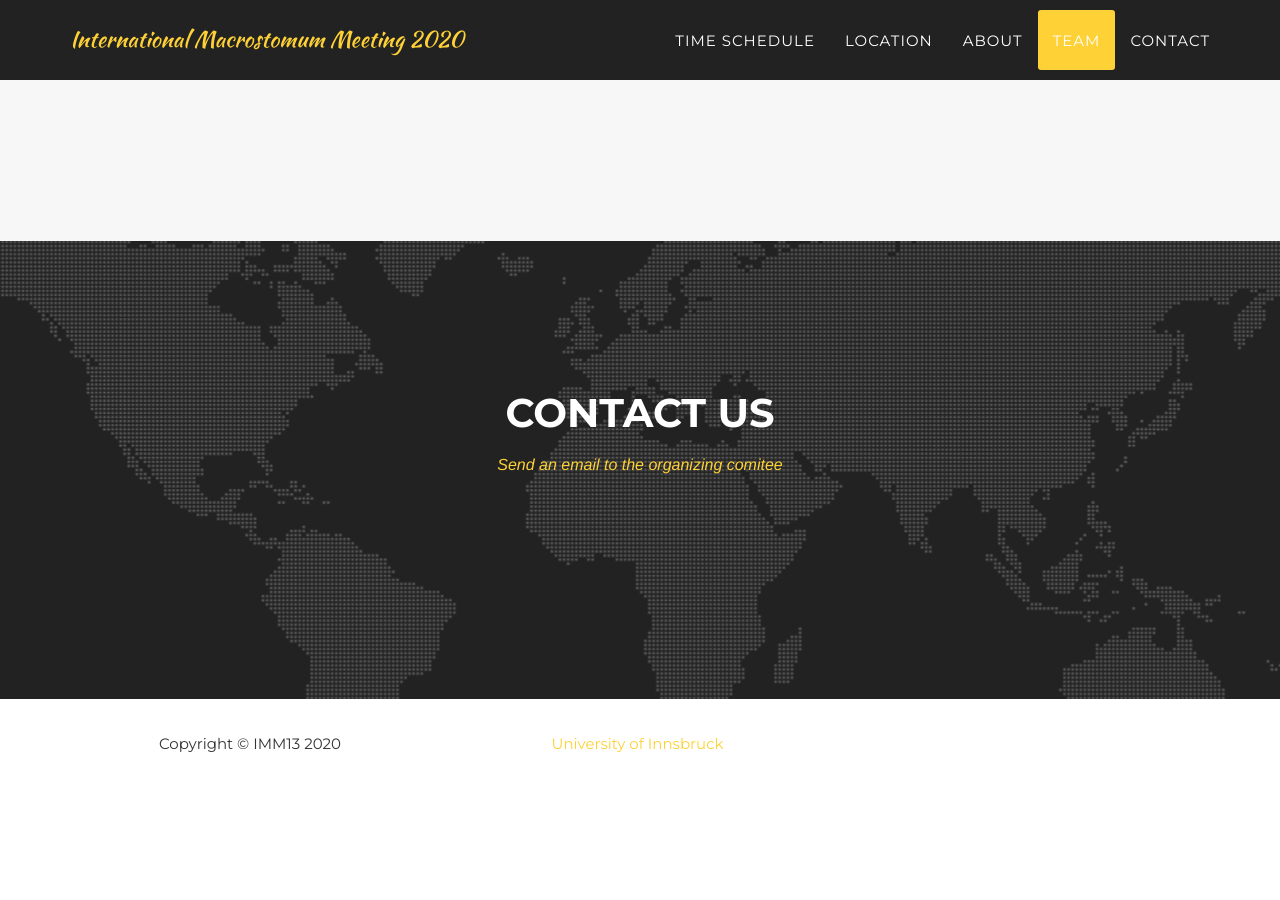
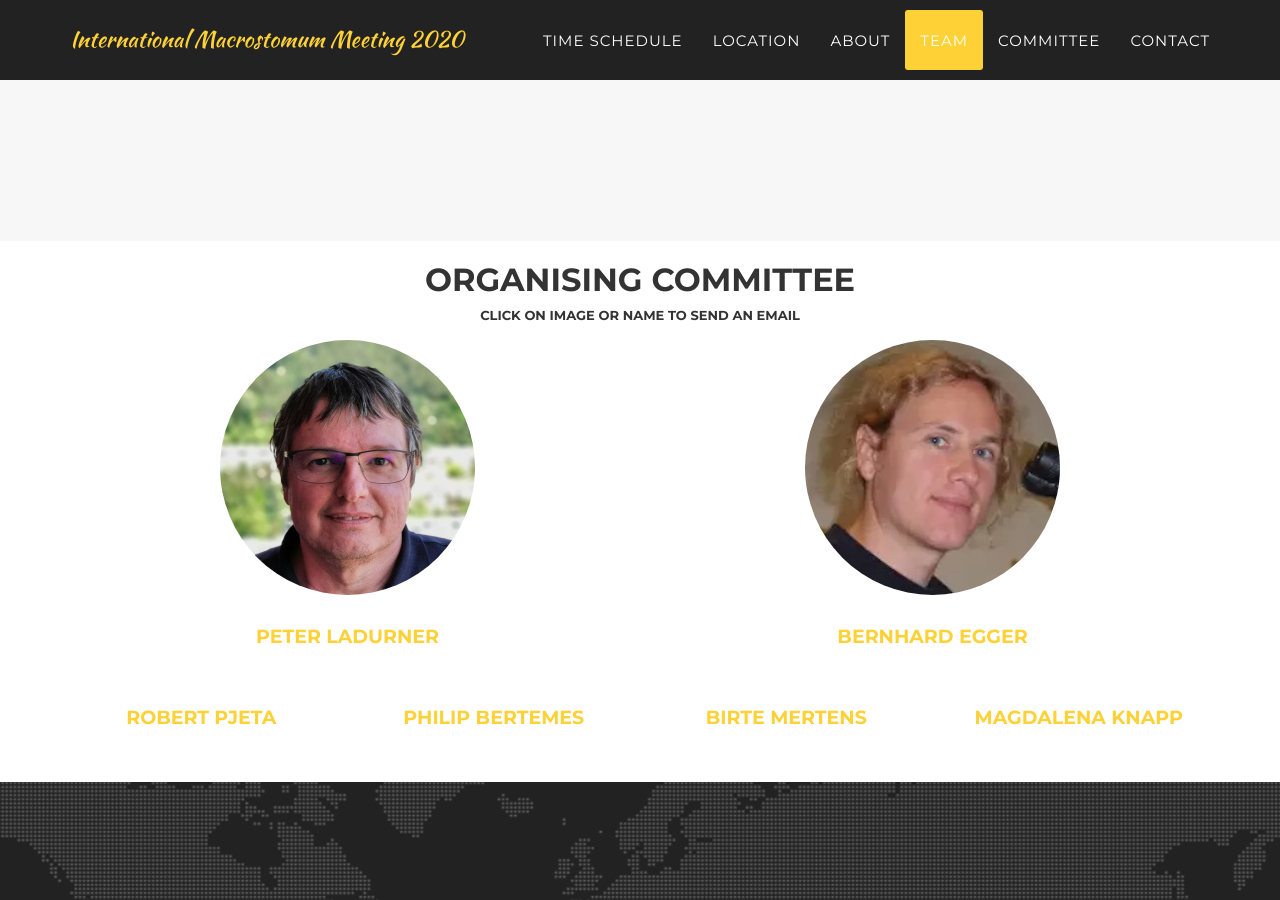
Before and after one commit to IMM13/IMM13.github.io, a Jekyll site: the page built from index.html, in a window 1280 px wide and 900 px high, scrolled down 5869 px. Built offline with Jekyll 4.4.1, drawn with Linux system fonts in a browser that asks for light colours; some web fonts are replaced; before the commit the page ends 6658 px from its top, so only the background shows below that.

Commit message:
added organising committee section

```diff
--- a/_includes/clients.html
+++ b/_includes/clients.html
@@ -1,27 +1,54 @@
 <!-- Clients Aside -->
-    <aside class="clients">
-<!--        <div class="container">
+    <aside id="clients">
+        <div class="container">
+            <div class="row justify-content-center">
+                <div class="col-lg-12 text-center">
+        <h2 class="section-heading">Organising committee</h2>
+        <h6>Click on image or name to send an email</h6>
+                </div>
+        </div>
             <div class="row">
+                <div class="col-sm-6">
+                <div class="team-member text-center">
+                        <a href="mailto:peter.ladurner@uibk.ac.at"><img src="img/team/Pete.jpg" class="img-responsive img-circle">
+                         <h4> PETER LADURNER </h4> </a>
+
+                </div>
+                </div>
+                <div class="team-member text-center">
+                <div class="col-sm-6">
+                        <a href="mailto:bernhard.egger@uibk.ac.at"><img src="img/team/Bernhard.jpg" class="img-responsive img-circle">
+                        <h4> BERNHARD EGGER </h4> </a>
+
+                </div>
+                </div>
+            </div>
+
+
+
+
+            <div class="row text-center">
                 <div class="col-md-3 col-sm-6">
-                    <a href="#">
-                        <img src="img/logos/envato.jpg" class="img-responsive img-centered" alt="">
-                    </a>
+                         <a href="mailto:robert.pjeta@uibk.ac.at"><h4> Robert Pjeta </h4></a>
+                 </div>
+                <div class="col-md-3 col-sm-6">
+                           <a href="mailto:philip.bertemes@uibk.ac.at"><h4> Philip Bertemes </h4></a>
                 </div>
                 <div class="col-md-3 col-sm-6">
-                    <a href="#">
-                        <img src="img/logos/designmodo.jpg" class="img-responsive img-centered" alt="">
-                    </a>
+                           <a href="mailto:birte.mertens@uibk.ac.at"><h4> Birte Mertens </h4></a>
                 </div>
-                <div class="col-md-3 col-sm-6">
-                    <a href="#">
-                        <img src="img/logos/themeforest.jpg" class="img-responsive img-centered" alt="">
-                    </a>
-                </div>
-                <div class="col-md-3 col-sm-6">
-                    <a href="#">
-                        <img src="img/logos/creative-market.jpg" class="img-responsive img-centered" alt="">
-                    </a>
-                </div>
+             <div class="col-md-3 col-sm-6">
+                         <h4>   <a href="mailto:magdalena.knapp@uibk.ac.at"><h4> Magdalena Knapp </h4></a> </h4>
+                  </div>
+                    </div>
+
+                    <br>
+                    <br>
             </div>
-        </div>-->
+           </div>
+      </div>
+
+
+        </div>
+    </div>
     </aside>
--- a/_includes/header.html
+++ b/_includes/header.html
@@ -31,8 +31,13 @@
                         <a class="page-scroll" href="#team">Team</a>
                     </li>
                     <li>
+                        <a class="page-scroll" href="#clients">Committee</a>
+                    </li>
+                    <li>
                         <a class="page-scroll" href="#contact">Contact</a>
                     </li>
+
+
                 </ul>
             </div>
             <!-- /.navbar-collapse -->
```
Also changed, not shown: img/team/Bernhard.jpg (added), 10 other files.
